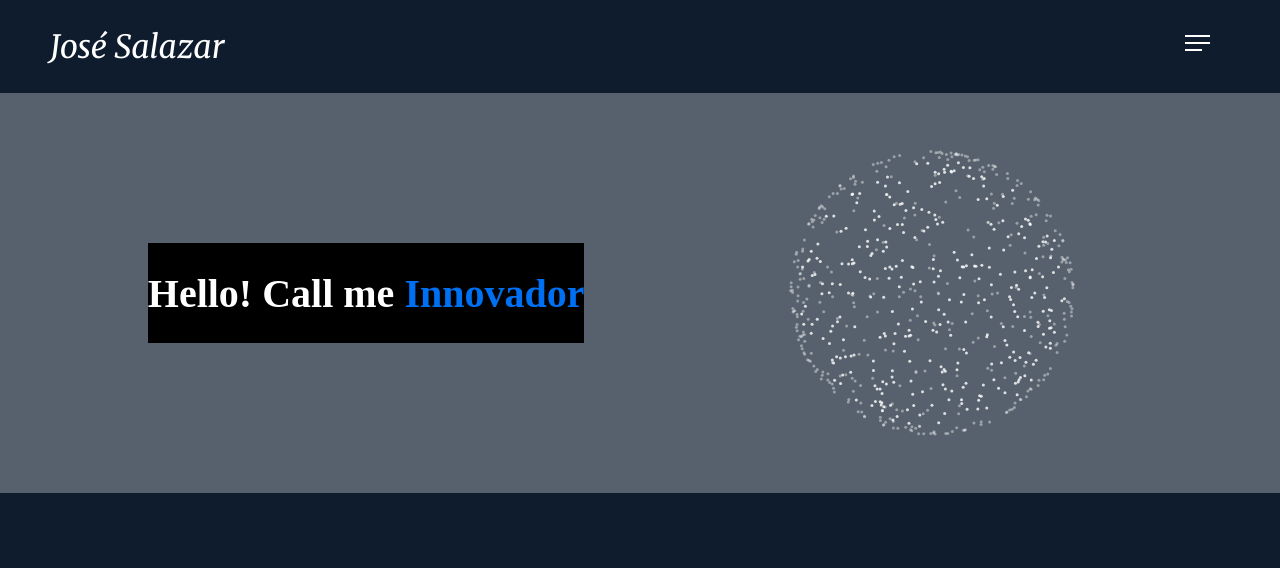
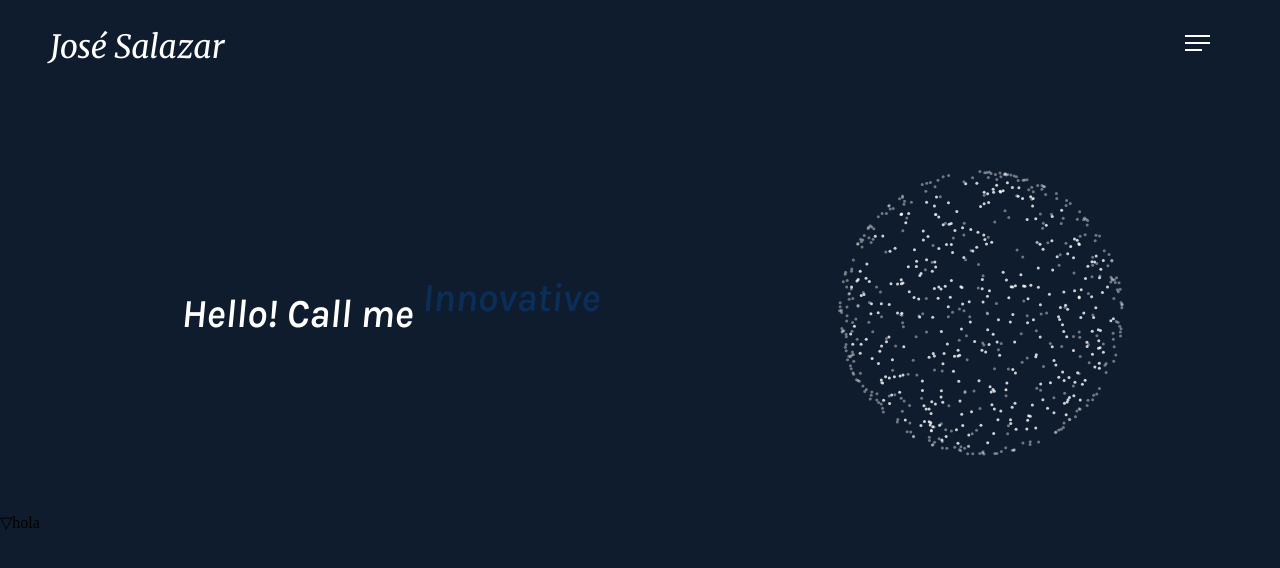
Before and after one commit to Sleusnarmed/jose-salazar_portfolio, a React (Vite) app: page / in a window 1280 px wide. Shown: the top 568 px of the page. Built offline with nearby package versions, Linux system fonts and the light colour scheme; a web font is replaced by a local one.

Commit message:
herp-section-animations

```diff
--- a/src/components/hero/Hero.jsx
+++ b/src/components/hero/Hero.jsx
@@ -1,34 +1,57 @@
 import { useState, useEffect, useRef } from "react";
 import styles from "./hero.module.css";
-import Orb from "@/components/orb/Orb.jsx"; // Suponiendo que Orb es un componente ya implementado
+import Orb from "@/components/orb/Orb.jsx";
 
 const HeroSection = () => {
-  const [currentText, setCurrentText] = useState('');
-  const texts = ["Innovador", "Curioso", "Detallista", "Resiliente", "Jose"];
+  const [currentText, setCurrentText] = useState("CodeCrafter");
+  const [isFinalText, setIsFinalText] = useState(false);
+  const indexRef = useRef(0);
 
   useEffect(() => {
-    let index = 0;
-    console.log(index)
+    const texts = ["Dreamer", "Innovative", "Jose"];
     const interval = setInterval(() => {
-      if (index < texts.length) {
-        console.log(index)
-        console.log(texts.length)
-        setCurrentText(texts[index]);
-        index++;
+      if (indexRef.current < texts.length - 1) {
+        setCurrentText(texts[indexRef.current]);
+        indexRef.current++;
       } else {
-        clearInterval(interval); // Detenemos el intervalo cuando llegamos a "Jose"
+        setCurrentText(texts[indexRef.current]);
+        setTimeout(() => {
+          setIsFinalText(true);
+        }, 2000);
+        clearInterval(interval);
       }
     }, 2000);
-
     return () => clearInterval(interval);
-  }, [texts]);
+  }, []);
 
   return (
     <div className={styles.heroSectionContainer}>
-      <div className={styles.heroSectionContainer__text}>
+      <div className={styles.heroSection__top}>
+        <div
+          className={
+            isFinalText
+              ? styles.heroSectionContainer__finalText
+              : styles.heroSectionContainer__text
+          }
+        >
           <h1>
             Hello! Call me{" "}
-          <span className={styles.dynamicText}>{currentText}</span>
+            <span
+              key={currentText}
+              className={isFinalText ? styles.finalText : styles.dynamicText}
+            >
+              {currentText}
+            </span>
+            {isFinalText && (
+              <p>
+                I&#39;m a self-taught programmer who&#39;s dedicated to learning
+                and growing in technology like NextJS and React. I&#39;ve
+                tackled various personal projects that showcase my ability to
+                problem-solve and create innovative solutions. I&#39;m excited
+                to take on my first professional role and bring my skills to a
+                dynamic team and vanguard team.
+              </p>
+            )}
           </h1>
         </div>
         <div className={styles.heroSectionContainer__particleOrb}>
@@ -40,6 +63,10 @@ const HeroSection = () => {
           />
         </div>
       </div>
+      <div className={styles.heroSection__arrowDown}>
+        <div className={styles.hola}>▽hola</div>
+      </div>
+    </div>
   );
 };
 
--- a/src/components/hero/hero.module.css
+++ b/src/components/hero/hero.module.css
@@ -1,31 +1,103 @@
 .heroSectionContainer {
+    max-width: 100vw;
+}
+
+.heroSectionContainer__text {
     display: flex;
-    max-width: 100vw;
-    background-color: rgba(255, 255, 255, 0.3);
     justify-content: space-evenly;
     align-items: center;
-
+    color: var(--text-100);
+    padding: 20px;
+    width: 40%;
 }
 
 h1 {
     font-size: 2.5rem;
-    font-weight: bold;
+    font-family: var(--font-primary);
+    font-weight: var(--font-weight-primary);
+    font-style: italic;
     text-align: center;
 }
 
-.heroSectionContainer__text {
-    background-color: black;
+.dynamicText {
+    display: inline-block;
+    color: #0070f3;
+    opacity: 0;
+    transform: translateY(20px);
+    animation: slideIn 1s forwards, fadeOut 1s 1s forwards;
+}
+
+.finalText {
+    display: inline-block;
+    color: #0070f3;
+    opacity: 1;
+    animation: slideIn 1s forwards;
+    transform: translateY(0);
+}
+
+.heroSection__top {
+    display: flex;
+    margin-top: 20px;
+    width: 100vw;
+    justify-content: space-evenly;
+    animation: slideIn 4s forwards;
+}
+
+.heroSectionContainer__finalText {
+    width: 40%;
+    border-radius: 20px;
+    height: 100%;
+    padding: 60px 30px;
+    margin: 20px 0;
     color: var(--text-100);
+    background-color: var(--bg-200);
+}
+
+.heroSectionContainer__finalText p,
+.heroSectionContainer__finalText h1 {
+    font-family: var(--font-text);
+    margin: 0;
+    padding: 0;
+    font-size: 20px;
+    animation: slideIn 4.5s forwards;
+}
+
+.heroSectionContainer__finalText h1 {
+    font-size: 2.5rem;
 }
 
 .heroSectionContainer__particleOrb {
-    margin: 0;
-    padding: 0;
+    width: 30%;
 }
 
-.dynamicText {
-    color: #0070f3;
-    /* Color opcional para el texto dinámico */
-    transition: all 0.5s ease-in-out;
-    /* Transición para suavizar los cambios */
+
+
+
+
+
+
+
+
+@keyframes slideIn {
+    0% {
+        opacity: 0;
+        transform: translateY(20px);
+    }
+
+    100% {
+        opacity: 1;
+        transform: translateY(0);
+    }
 }
+
+@keyframes fadeOut {
+    0% {
+        opacity: 1;
+        transform: translateY(0);
+    }
+
+    100% {
+        opacity: 0;
+        transform: translateY(-20px);
+    }
+}
```
Lines whose indentation alone changed are shown as unchanged.
